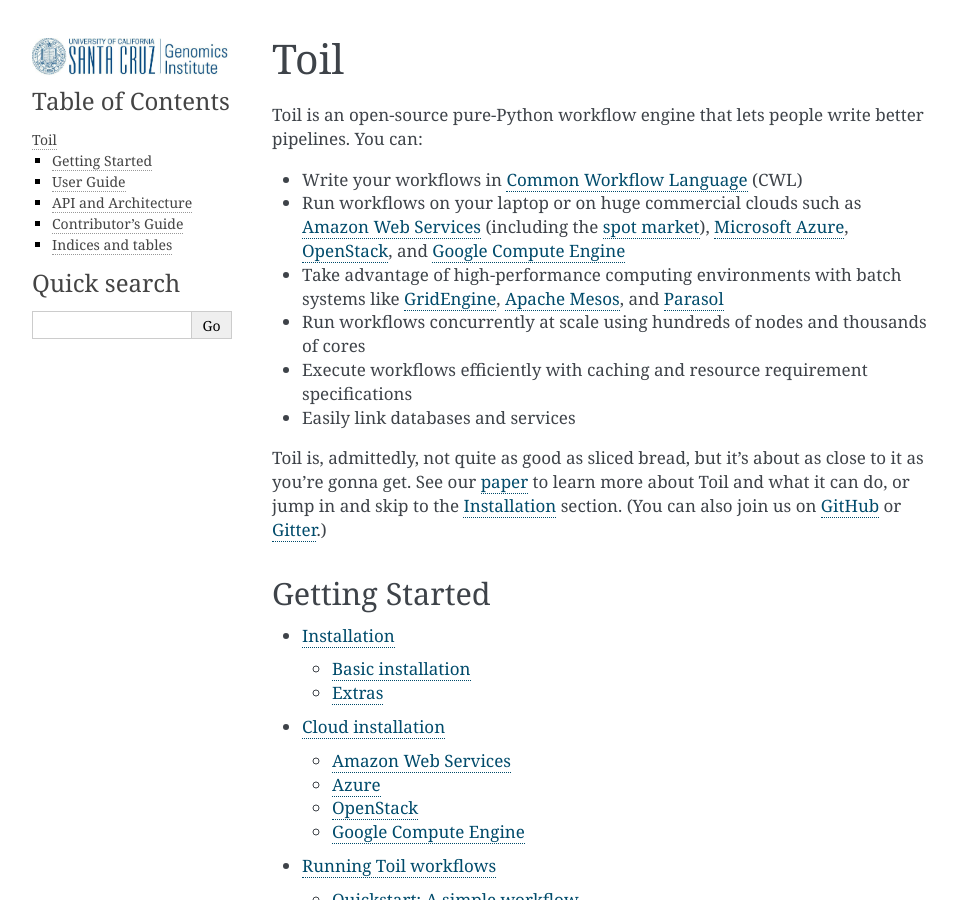
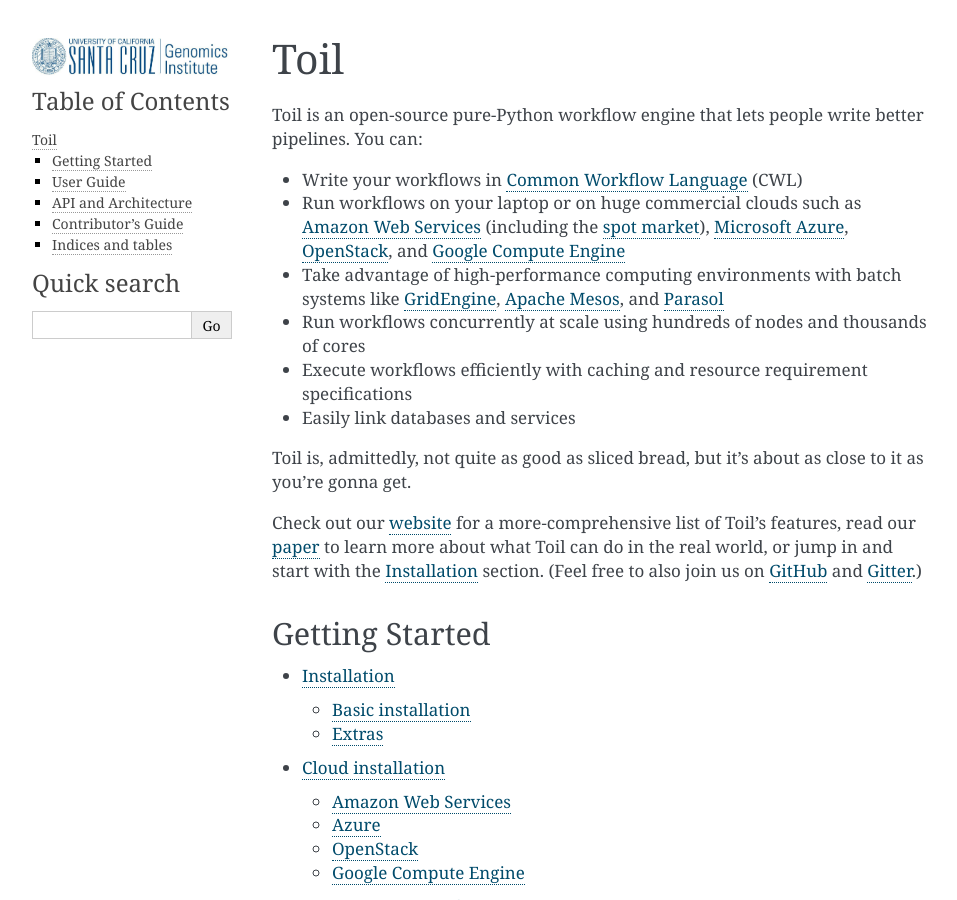
Before and after one commit to DataBiosphere/toil, a Sphinx documentation site: the page built from docs/index.rst, in a window 1280 px wide and 900 px high. Shown: the whole window, without its empty margins (148-1105 px from the left). Built offline with Sphinx 7.4.7, drawn with Linux system fonts in a browser that asks for light colours; the version number could not be read and is left out.

```diff
--- a/docs/index.rst
+++ b/docs/index.rst
@@ -16,10 +16,13 @@ pipelines. You can:
 
 Toil is, admittedly, not quite as good as sliced bread, but it's about as close
 to it as you're gonna get.
-See our `paper`_ to learn more about Toil and what it can do, or jump in and
-skip to the :ref:`installation-ref` section. (You can also join us on `GitHub`_ or
-`Gitter`_.)
 
+Check out our `website`_ for a more-comprehensive list of Toil's features, read
+our `paper`_ to learn more about what Toil can do in the real world, or jump in
+and start with the :ref:`installation-ref` section. (Feel free to also join us
+on `GitHub`_ and `Gitter`_.)
+
+.. _website: http://toil.ucsc-cgl.org/
 .. _GridEngine: http://gridscheduler.sourceforge.net/
 .. _Parasol: http://genecats.soe.ucsc.edu/eng/parasol.html
 .. _Apache Mesos: http://mesos.apache.org/
```
Also changed, not shown: README.rst (+6 -2 lines).
